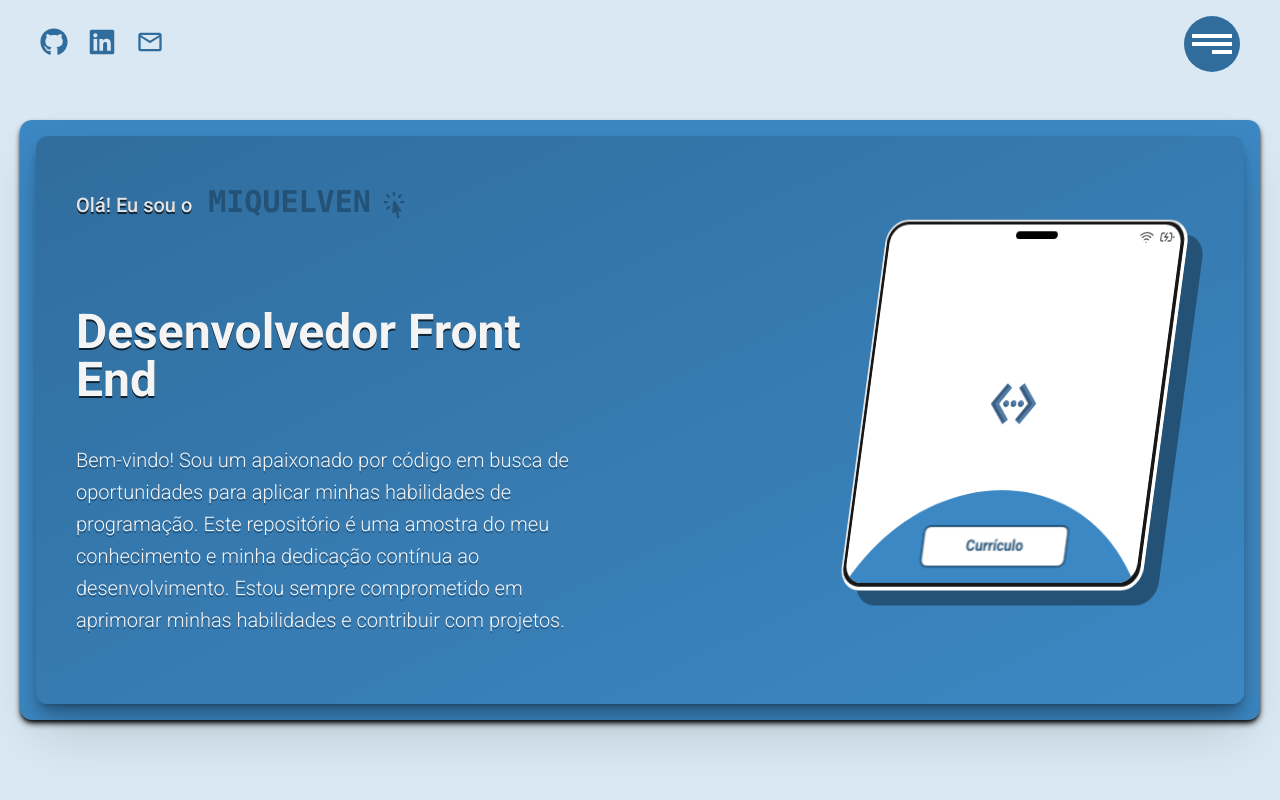
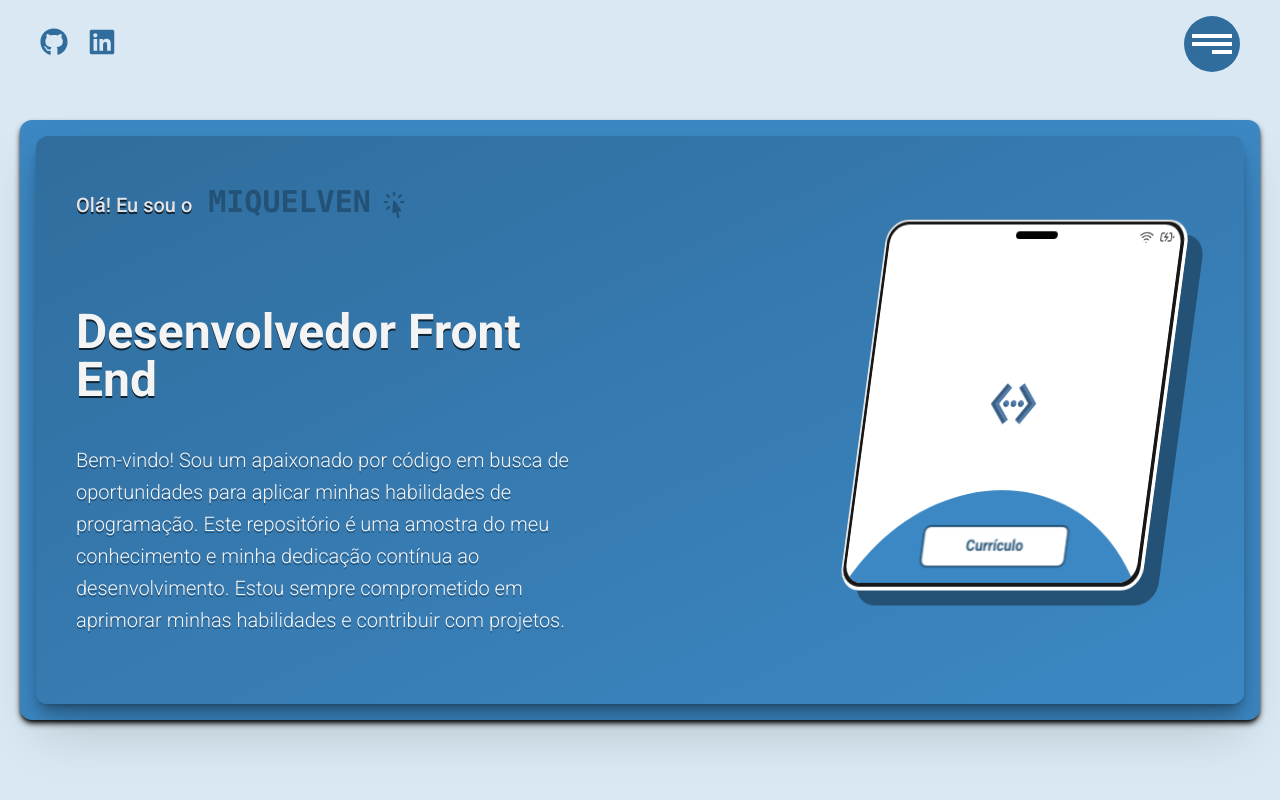
Before and after one commit to miquelven/Portifolio, a React (Vite) app: page / in a window 1280 px wide. Shown: the top 800 px of the page. Built offline with nearby package versions, Linux system fonts and the light colour scheme.

Commit message:
remoção de um link no header e adição das rotas nos links

```diff
--- a/src/assets/components/Menu/index.jsx
+++ b/src/assets/components/Menu/index.jsx
@@ -23,20 +23,14 @@
   return (
     <>
       <div className="flex fixed z-50 top-7 gap-5">
-        <a href="#">
+        <a href="https://github.com/miquelven">
           <FaGithub
             className="w-7 h-7 transition-scale duration-300  hover:scale-110"
             style={{ fill: isOpen ? "#ffffff" : "#306d9d" }}
           />
         </a>
-        <a href="#">
+        <a href="https://www.linkedin.com/in/miquelven-silva-80731a23b/">
           <FaLinkedin
-            className="w-7 h-7 transition-scale duration-300 hover:scale-110"
-            style={{ fill: isOpen ? "#ffffff" : "#306d9d" }}
-          />
-        </a>
-        <a href="#">
-          <MdOutlineMail
             className="w-7 h-7 transition-scale duration-300 hover:scale-110"
             style={{ fill: isOpen ? "#ffffff" : "#306d9d" }}
           />
```
